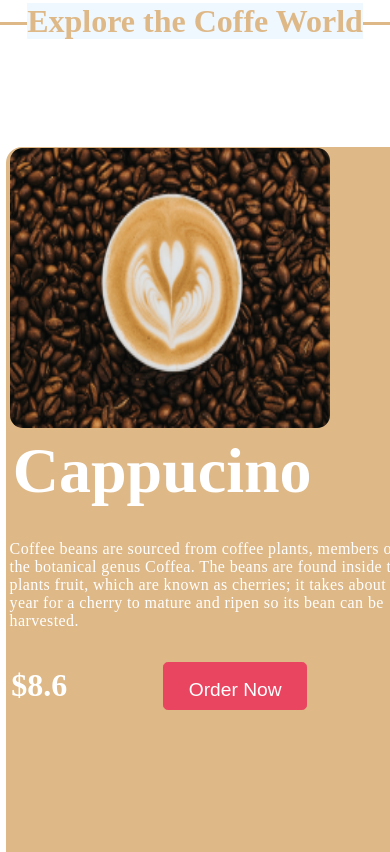
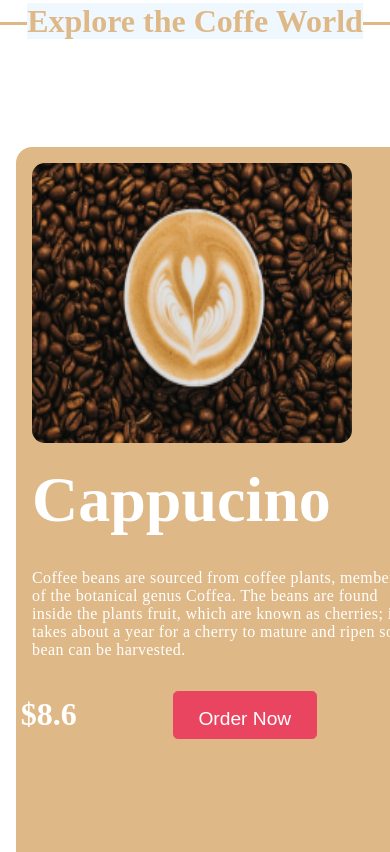
Before and after one commit to Tawakalt10/coffe-proj, a plain HTML site: page index.html in a window 390 px wide. Shown: the part 772-1624 px from the top of the page. Drawn offline with nearby package versions, Linux system fonts and the light colour scheme.

Commit message:
new changes

```diff
--- a/styles/styles.css
+++ b/styles/styles.css
@@ -635,15 +635,16 @@ span{
         width: 26rem;
         margin: .4rem .4rem;
         height: 90vh;
+        margin-left: 1rem;
     }
 
     .coffe-card-heading{
         font-size: 4rem;
-        margin-left: .4rem ;
+        margin-left: 1rem ;
     }
 
     .coffe-card-paragraph{
-        margin: 2rem .2rem;
+        margin: 2rem 1rem;
         letter-spacing: .4px;
 
     }
@@ -666,12 +667,13 @@ span{
         max-width: 50%;
 
 
+
     }
 
     .coffe-img{
         max-width: 320px;
         max-height: 90%;
-        margin: .1rem .2rem ;
+        margin: 1rem 1rem ;
     }
 
     .brands-we-work {
```
